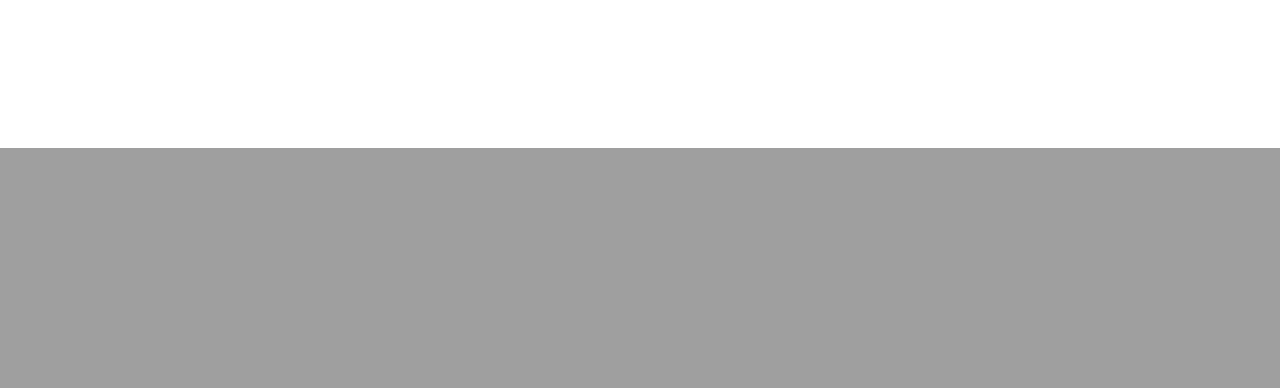
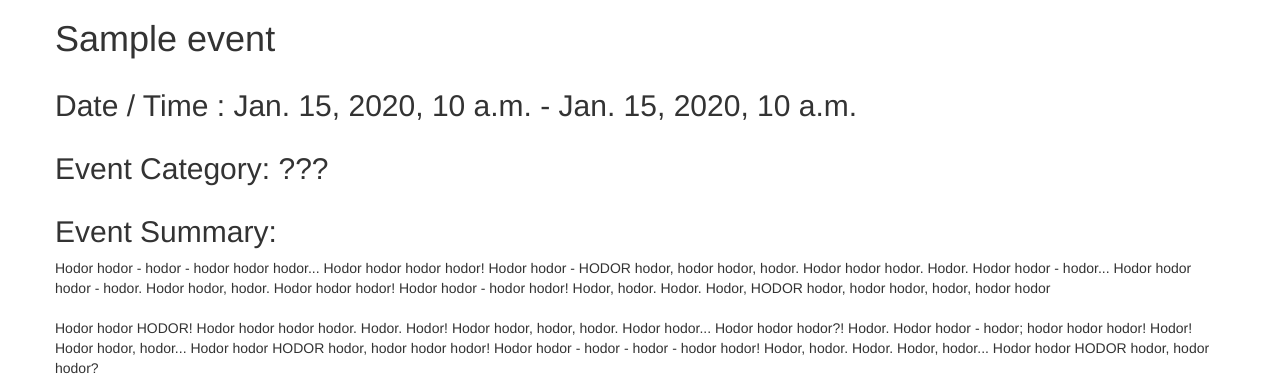
Before and after one commit to dtzitz/tampabored, a Django app: page /events/1/ in a window 1280 px wide. Shown: the part 652-1040 px from the top of the page. Before the commit the page ends 800 px from the top, so only its background shows below. Run offline with Django 3.2, Linux system fonts and the light colour scheme; tables that the repository leaves empty hold one stand-in row (values such as "Sample post"); some libraries are stand-ins or nearby versions.

Commit message:
adds more detail to the detail page

```diff
--- a/events/static/homepage.css
+++ b/events/static/homepage.css
@@ -8,10 +8,12 @@
   text-shadow: -1px 0 black, 0 1px black, 1px 0 black, 0 -1px black;
 }
 .event-image{
-  background-size: 100%;
+  background-size: cover;
+  background-repeat: no-repeat;
+  background-origin: border-box;
   color:white;
   text-shadow: -1px 0 black, 0 1px black, 1px 0 black, 0 -1px black;
-  padding-bottom: 400px;
+  padding-bottom: 600px;
   margin-top: 51px;
 
 }
--- a/events/templates/detail.html
+++ b/events/templates/detail.html
@@ -16,7 +16,20 @@
     <div class="container-fluid event-image"></div>
     <div class="container">
         <div class="row">
-        <h1 event-detail-title> {{event.title}} </h1>
+        <h1> {{event.title}} </h1>
+    </div>
+    <div class="row">
+        <h2> Date / Time : {{event.start_date}} - {{event.end_date}} </h2>
+    </div>
+    <div class="row">
+        <h2> Event Category: ???</h2>
+    </div>
+    <div class="row">
+        <h2> Event Summary: </h2>
+        <p class="event-summary">
+            Hodor hodor - hodor - hodor hodor hodor... Hodor hodor hodor hodor! Hodor hodor - HODOR hodor, hodor hodor, hodor. Hodor hodor hodor. Hodor. Hodor hodor - hodor... Hodor hodor hodor - hodor. Hodor hodor, hodor. Hodor hodor hodor! Hodor hodor - hodor hodor! Hodor, hodor. Hodor. Hodor, HODOR hodor, hodor hodor, hodor, hodor hodor <br> <br>
+            Hodor hodor HODOR! Hodor hodor hodor hodor. Hodor. Hodor! Hodor hodor, hodor, hodor. Hodor hodor... Hodor hodor hodor?! Hodor. Hodor hodor - hodor; hodor hodor hodor! Hodor! Hodor hodor, hodor... Hodor hodor HODOR hodor, hodor hodor hodor! Hodor hodor - hodor - hodor - hodor hodor! Hodor, hodor. Hodor. Hodor, hodor... Hodor hodor HODOR hodor, hodor hodor?
+        </p>
     </div>
     </div>
 
```
